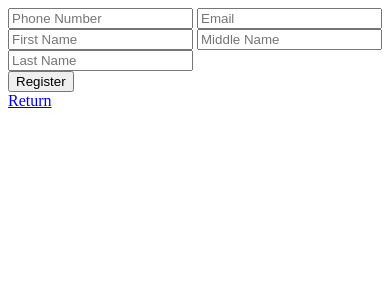
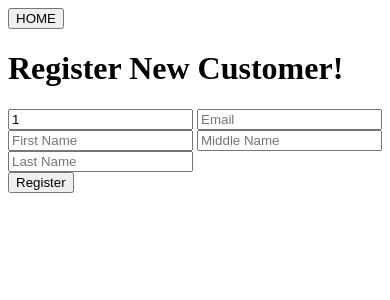
Before and after one commit to aadityaaacodes/hermosa-hotel-management-website, a Flask app: page /user/register in a window 390 px wide. Shown: the top 300 px of the page. Run offline with Flask 3, Linux system fonts and the light colour scheme; the visitor is signed in with stand-in values (Sample User, id 1).

Commit message:
Using session variables to store and extract phone numbers for customer-related pages for convenience and security

```diff
--- a/app.py
+++ b/app.py
@@ -37,10 +37,10 @@ def show_data(username):
     return(render_template('homepage.html', nameofUser=user, username=username))
 
 # customer-side routes
-@app.route('/user/register', methods=['GET', 'POST'])
+@app.route('/user/register', methods=['GET', 'POST'], endpoint="Register")
 def user_register():
-    if session["admin"] == "True":
-        if request.method == 'POST':
+    if request.method == 'POST':
+        if request.form.get("Register")=="Register":
             pno = (int)(request.form["Phone Number"])
             fn = request.form["First Name"]
             mn = request.form["Middle Name"]
@@ -51,10 +51,10 @@ def user_register():
             else:
                 msg = registration(pno=pno, fn=fn, mn=mn, ln=ln, mail=mail)
             return(render_template('user-register.html', reg_message=msg))
-        else:
-            return(render_template('user-register.html'))
+        elif request.form.get("Register")=="HOME":
+            return(redirect(url_for("Home")))
     else:
-        return(redirect(url_for('admin_homepage')))
+        return(render_template('user-register.html', cond="True", phNo=session["phno"]))
 
 @app.route('/profile/<username>')
 def profile_page(username):
@@ -120,6 +120,7 @@ def admin_change():
 
 @app.route('/home', methods = ['GET' , 'POST'], endpoint = "Home")
 def admin_homepage():
+    session["phno"] = ""
     if session["admin"] == "True":
         if request.method=='POST':
             action = request.form.get("action")
@@ -243,6 +244,9 @@ def billing():
     elif request.method=='GET':
         return(render_template('admin-billing.html'))
 
+
+
+
 @app.route('/billing/history', methods=['GET', 'POST'], endpoint='Billing History')
 def billHistory():
     if request.method=='POST':
@@ -259,43 +263,43 @@ def billHistory():
         elif send == 'CLEAR':
             a = histBill()
             return(render_template('admin-billing-history.html', P_table=a))
+        elif send == "Add":
+            return(redirect(url_for('Register', pno = request.args.get("pno"))))
         else:
-            return(redirect(url_for('Customer', phno=str(send))))
+            session["phno"] = send
+            return(redirect(url_for('Customer')))
 
     elif request.method=='GET':
         if request.args.get("messg") is not None:
-            return(render_template('admin-billing-history.html', P_table=histBill(), messg=request.args.get("messg"), create="Add Account"))
+            return(render_template('admin-billing-history.html', P_table=histBill(), messg=request.args.get("messg")))
         else:
             return(render_template('admin-billing-history.html', P_table=histBill()))
 
-@app.route('/customer/information/<string:phno>', methods = ['POST', 'GET'], endpoint="Customer")
-def customer_info(phno):
+@app.route('/customer/information', methods = ['POST', 'GET'], endpoint="Customer")
+def customer_info():
     if request.method == 'POST':
         page = request.form.get("page")
         if page == "BACK":
             return(redirect(url_for("Billing History")))
+        elif page == "EDIT":
+            return(redirect(url_for('Register')))
+        elif page == "HISTORY":
+            return(redirect(url_for("History")))
+
     else:
-        # return(phno)
-        cust = getInfo(phno=phno)
+        cust = getInfo(phno=session["phno"])
         if cust is not None:
             return(render_template('customer-info.html', Cust_Info=cust))
         else:
             return(redirect(url_for("Billing History", messg="Account not created!")))
 
-
-
-
-@app.route('/customer-history', methods=['GET', 'POST'])
-def view_customers():
-    pass
-
-#taking orders
-@app.route('/admin/order', methods=["POST", "GET"], endpoint='Order Taking')
-def take_order():
-    if session["admin"] == "True":
-        return(render_template('admin-order.html'))
+@app.route('/customer/history', methods=['GET', 'POST'], endpoint = 'History')
+def view_customer():
+    if request.method == 'POST':
+        if request.form.get("page") == 'BACK':
+            return(redirect(url_for('Customer')))
     else:
-        return(redirect(url_for('Logout')))
+        return(render_template('customer-history.html'))
 
 # testing purposes
 @app.route('/test/<func>', methods=['GET', 'POST'])
@@ -308,10 +312,5 @@ def test_forms(func):
         return(render_template(f'admin-{func}.html'))
 
 
-@app.route('/order-management/<tid>/<uid>')
-def order_taking(uid, tid):
-    return(render_template('order.html', uid=uid, tid=tid))
-
-
 if __name__ == '__main__':
     app.run(debug=True, port=9000)
--- a/templates/admin-billing-history.html
+++ b/templates/admin-billing-history.html
@@ -13,7 +13,7 @@ Billing History
     <h1>Billing History</h1>
     <h2>{{messg}}</h2>
     {%if messg == "Account not created!"%}
-        <input type="submit" name="page" value="{{create}}">
+        <input type="submit" name="send" value="Add">
     {%endif%}
 </form>
 
--- a/templates/customer-info.html
+++ b/templates/customer-info.html
@@ -12,9 +12,9 @@ User Profile
 
 <form method="POST">
     <input type="submit" name="page" value="BACK">
-    <h1>Name: {{Cust_Info[2]}}, {{Cust_Info[1]}}</h1>
+    <h1>Name: {{Cust_Info[3]}}, {{Cust_Info[1]}}</h1>
     <h1>Registered Phone Number: {{Cust_Info[0]}}</h1>
-    <h1>Mail: {{Cust_Info[3]}}</h1>
+    <h1>Mail: {{Cust_Info[4]}}</h1>
     <input type="submit" name="page" value="HISTORY">
     <input type="submit" name="page" value="EDIT">
 </form>
--- a/templates/user-register.html
+++ b/templates/user-register.html
@@ -2,8 +2,16 @@
 
 {% block content %}
 <form action="", method="POST">
+    <input type="submit" name="Register" value="HOME">
+    <h1>
+        Register New Customer!
+    </h1>
     <div>
-        <input placeholder="Phone Number", type="text", name="Phone Number">
+        {%if cond == "True" %}
+        <input placeholder="Phone Number", type="text", name="Phone Number", value="{{phNo}}">
+        {% else %}
+            <input placeholder="Phone Number", type="text", name="Phone Number">
+        {% endif %}
         <input placeholder="Email" type="text", name="Email">
     </div>
 
@@ -16,9 +24,6 @@
     <div>
         <input value="Register", type="submit", name="Register">
     </div>
-    <div>
-        <a href="{{url_for('admin_homepage')}}">Return</a>
-    </div>
 </form>
 
 <div>
```
Also changed, not shown: cust_functions.py (+36 -1 lines), templates/customer-history.html (added, +19 -0 lines).
